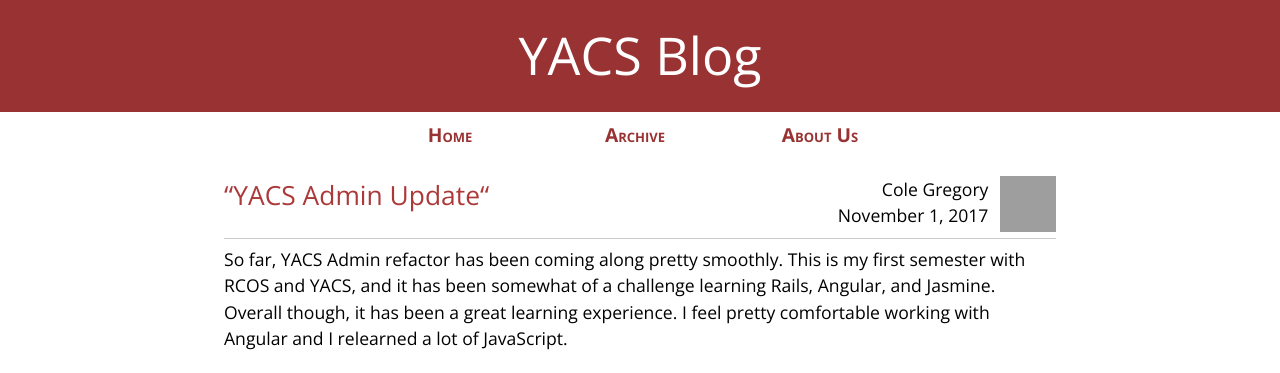
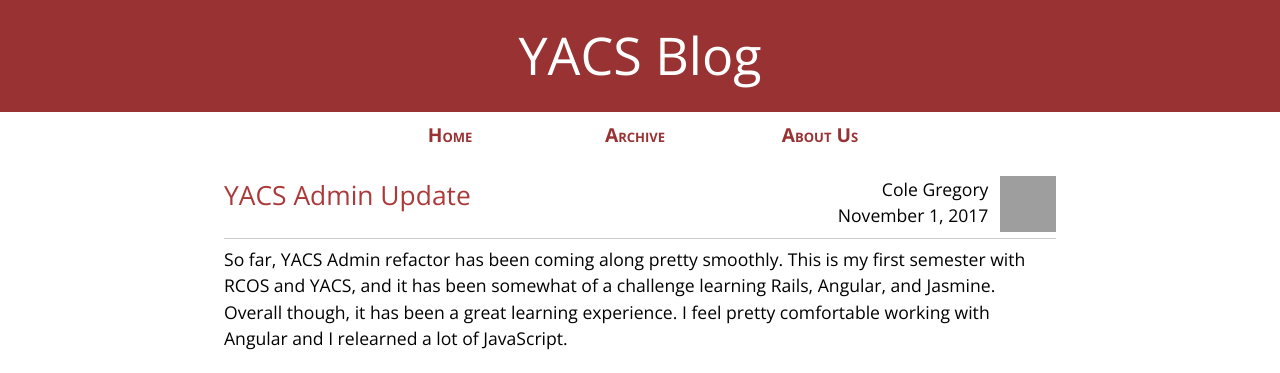
Before and after one commit to colegregory/yacs-rcos.github.io, a Jekyll site: the page built from _posts/2017-11-1-yacs-admin-update.md, in a window 1280 px wide. Shown: the top 373 px of the page. Built offline with Jekyll 4.4.1, drawn with Linux system fonts in a browser that asks for light colours; grey boxes are pictures that could not be loaded.

```diff
--- a/_posts/2017-11-1-yacs-admin-update.md
+++ b/_posts/2017-11-1-yacs-admin-update.md
@@ -1,6 +1,6 @@
 ---
 layout: post
-title: “YACS Admin Update“
+title: YACS Admin Update
 date: 2017-11-01 15:13:12
 type: post
 author: "Cole"
```
